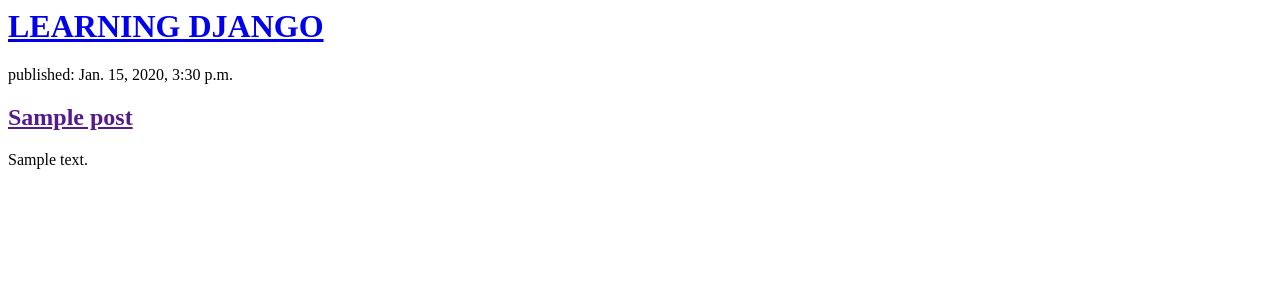
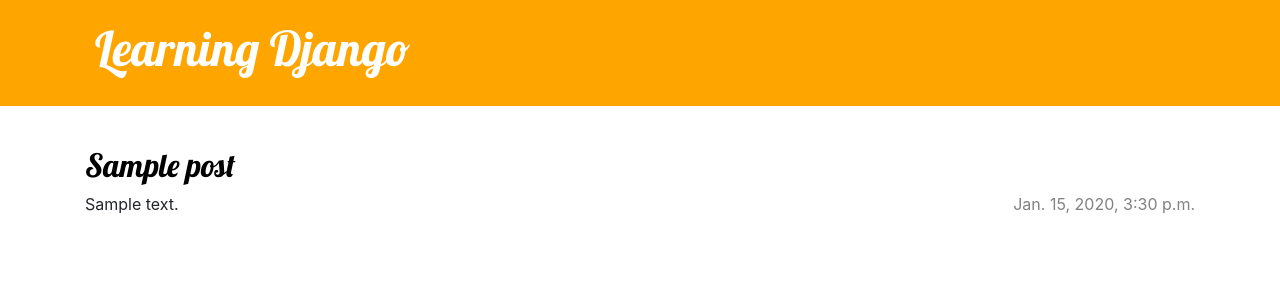
Before and after one commit to Apoorv77/my-first-blog, a Django app: page / in a window 1280 px wide. Shown: the top 300 px of the page. Run offline with Django 3.2, Linux system fonts and the light colour scheme; tables that the repository leaves empty hold one stand-in row (values such as "Sample post").

Commit message:
Added view and template for a single blog + CSS

```diff
--- /dev/null
+++ b/blog/static/css/blog.css
@@ -0,0 +1,71 @@
+.page-header {
+    background-color: orange;
+    margin-top: 0;
+    margin-bottom: 40px;
+    padding: 20px 20px 20px 40px;
+}
+
+.page-header h1,
+.page-header h1 a,
+.page-header h1 a:visited,
+.page-header h1 a:active {
+    color: #ffffff;
+    font-size: 36pt;
+    text-decoration: none;
+}
+
+h1,
+h2,
+h3,
+h4 {
+    font-family: 'Lobster', cursive;
+}
+
+.date {
+    color: #828282;
+    text-align: left;
+}
+
+.save {
+    float: right;
+}
+
+.post-form textarea,
+.post-form input {
+    width: 100%;
+}
+
+.top-menu,
+.top-menu:hover,
+.top-menu:visited {
+    color: #ffffff;
+    float: right;
+    font-size: 26pt;
+    margin-right: 20px;
+}
+
+.post {
+    margin-bottom: 70px;
+}
+
+.post h2 a,
+.post h2 a:visited {
+    color: #000000;
+}
+
+.post > .date,
+.post > .actions {
+    float: right;
+}
+
+.btn-default,
+.btn-default:visited {
+    color: #C25100;
+    background: none;
+    border-color: #C25100;
+}
+
+.btn-default:hover {
+    color: #FFFFFF;
+    background-color: #C25100;
+}
--- /dev/null
+++ b/blog/templates/blog/base.html
@@ -0,0 +1,24 @@
+{% load static %}
+<!DOCTYPE html>
+<html>
+    <head>
+        <link rel="stylesheet" href="https://cdn.jsdelivr.net/npm/bootstrap@4.5.3/dist/css/bootstrap.min.css" integrity="sha384-TX8t27EcRE3e/ihU7zmQxVncDAy5uIKz4rEkgIXeMed4M0jlfIDPvg6uqKI2xXr2" crossorigin="anonymous">
+        <link rel="stylesheet" href="{% static 'css/blog.css' %}">
+        <link href="//fonts.googleapis.com/css?family=Lobster&subset=latin,latin-ext" rel="stylesheet" type="text/css">
+        <title>Badar's Blog</title>
+    </head>
+    <body>
+        <header class="page-header">
+            <div class="container"> <h1><a href="/">Learning Django</a></h1></div>
+        </header>
+        <div>
+            <main class="container">
+                <div class="row">
+                    <div class="col">
+                    {% block content %}
+                    {% endblock %}
+                    </div>
+                </div>
+            </main>
+    </body>
+</html
--- a/blog/templates/blog/post_list.html
+++ b/blog/templates/blog/post_list.html
@@ -1,30 +1,10 @@
-<html>
-    <head>
-        <title>Badar's Blog</title>
-    </head>
-    <body>
-        <header>
-            <h1><a href="/">LEARNING DJANGO</a></h1>
-        </header>
-        <div>
-            {% for post in posts%}
-            <article>
-                <time>published: {{ post.published_date }}</time>
-                <h2><a href="">{{ post.title }}</a></h2>
-                <p>{{ post.text|linebreaksbr }}</p>
-            </article>
-            {% endfor %}
-        </div>
-        <!-- <article>
-            <time>published: 14.06.2014, 12:14</time>
-            <h2><a href="">My first post</a></h2>
-            <p>Aenean eu leo quam. Pellentesque ornare sem lacinia quam venenatis vestibulum. Donec id elit non mi porta gravida at eget metus. Fusce dapibus, tellus ac cursus commodo, tortor mauris condimentum nibh, ut fermentum massa justo sit amet risus.</p>
-        </article>
-
-        <article>
-            <time>published: 14.06.2014, 12:14</time>
-            <h2><a href="">My second post</a></h2>
-            <p>Aenean eu leo quam. Pellentesque ornare sem lacinia quam venenatis vestibulum. Donec id elit non mi porta gravida at eget metus. Fusce dapibus, tellus ac cursus commodo, tortor mauris condimentum nibh, ut f.</p>
-        </article> -->
-    </body>
-</html
+{% extends 'blog/base.html' %}
+{% block content %}
+{% for post in posts %}
+<article class="post">
+    <h2><a href="{% url 'post_detail' pk=post.pk %}">{{ post.title }}</a></h2>
+    <time class="date">{{ post.published_date }}</time>
+    <p>{{ post.text|linebreaksbr }}</p>
+</article>
+{% endfor %}
+{% endblock %}
--- a/blog/urls.py
+++ b/blog/urls.py
@@ -2,4 +2,5 @@
 from . import views
 urlpatterns = [
     path('', views.post_list, name='post_list'),
+    path('post/<int:pk>/',views.post_detail,name='post_detail'),
 ]
--- a/blog/views.py
+++ b/blog/views.py
@@ -1,4 +1,4 @@
-from django.shortcuts import render
+from django.shortcuts import render,get_object_or_404
 from django.utils import timezone
 from .models import Post
 
@@ -6,3 +6,6 @@
 def post_list(request):
     posts=Post.objects.filter(published_date__lte=timezone.now()).order_by('published_date')
     return render(request, 'blog/post_list.html', {'posts':posts})
+def post_detail(request, pk):
+    post = get_object_or_404(Post, pk=pk)
+    return render(request, 'blog/post_detail.html', {'post': post})
```
Also changed, not shown: blog/templates/blog/post_detail.html (added, +12 -0 lines).
